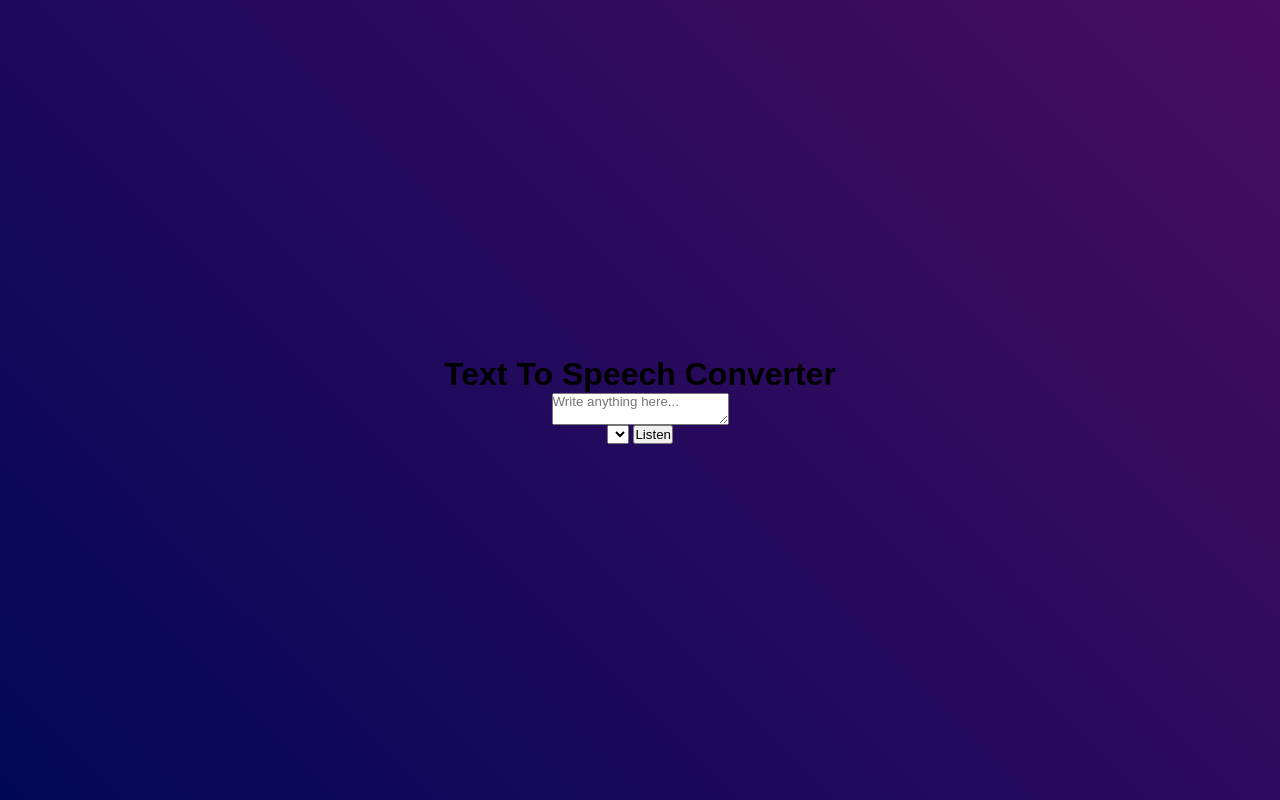
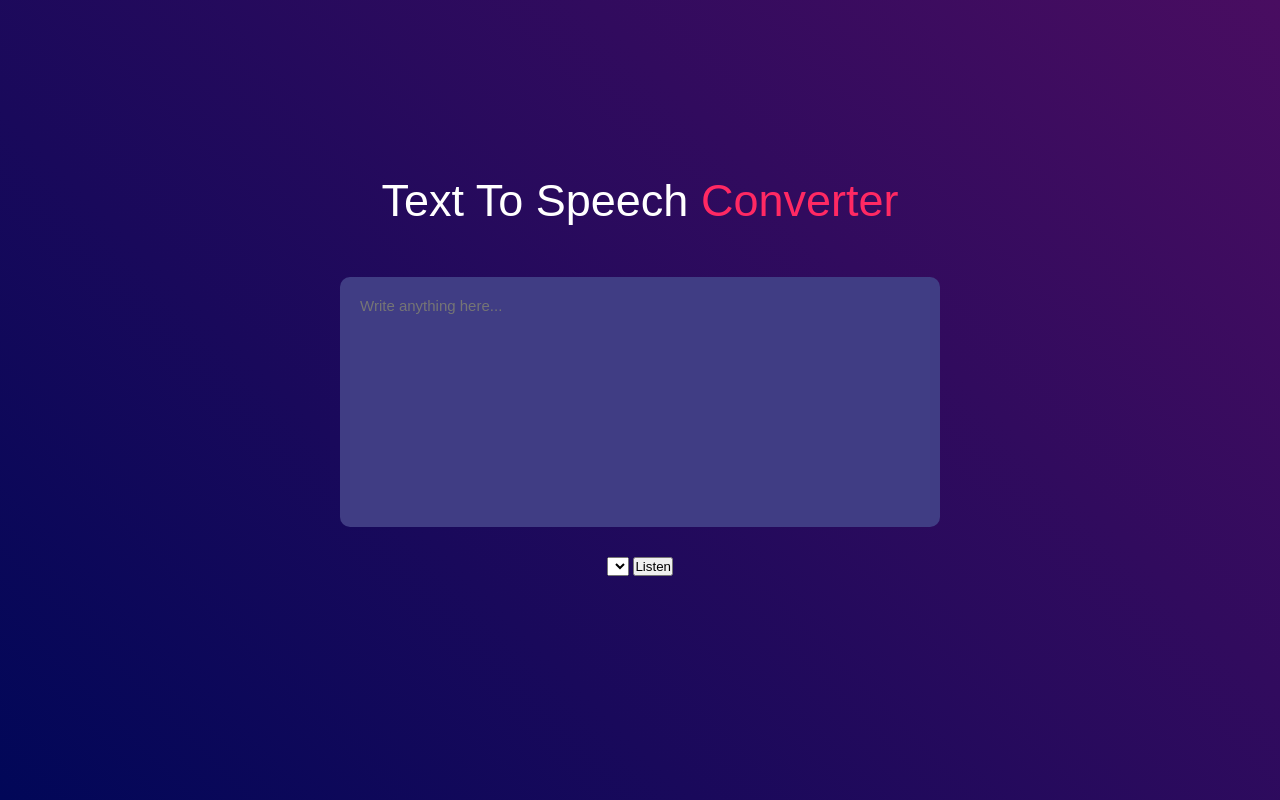
Before and after one commit to TanaraCavalcante/text-to-speech, a plain HTML site: page index.html in a window 1280 px wide. Drawn offline with Linux system fonts and the light colour scheme.

Commit message:
textarea style

```diff
--- a/css/style.css
+++ b/css/style.css
@@ -13,4 +13,30 @@ main.hero{
     align-items: center;
     justify-content: center;
     flex-direction: column;
+    color: white;
 }
+
+.hero h1{
+    font-size: 45px;
+    font-weight: 500;
+    margin-top: -50px;
+    margin-bottom: 50px;
+}
+
+.hero span{
+    color: #ff2963;
+}
+
+textarea{
+    width: 600px;
+    height: 250px;
+    background-color: #403d84;
+    color: white;
+    font-size: 15px;
+    border: 0;
+    outline: 0;
+    padding: 20px;
+    border-radius: 10px;
+    resize: none;
+    margin-bottom: 30px;
+}
--- a/index.html
+++ b/index.html
@@ -12,7 +12,7 @@
 <body>
    <main class="hero">
 
-    <h1>Text To Speech Converter</h1>
+    <h1>Text To Speech <span>Converter</span></h1>
     <textarea placeholder="Write anything here..."></textarea>
     <div class="row">
         <select name="" id=""></select>
```
